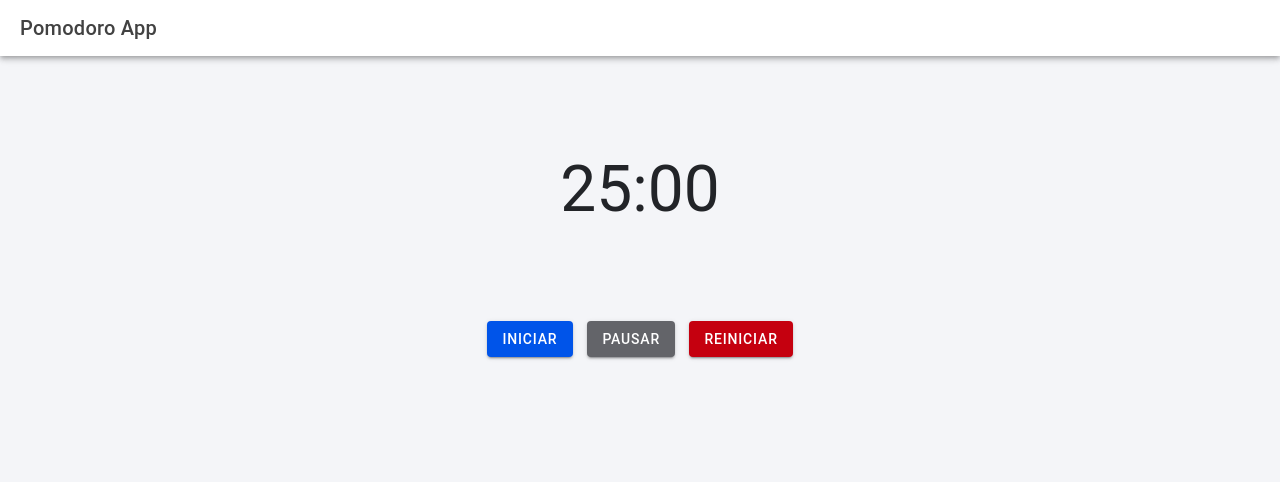
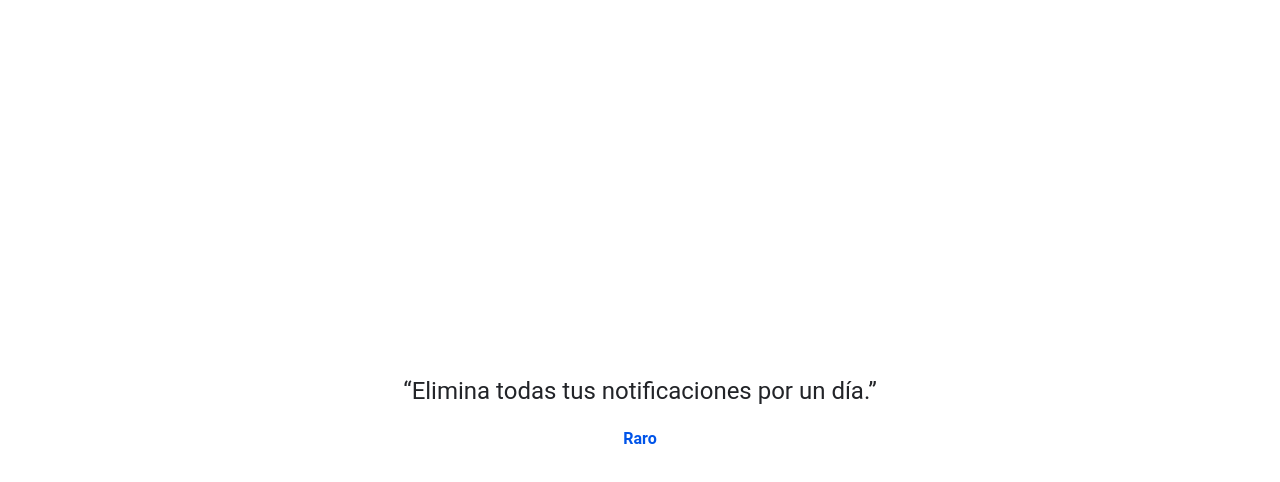
Before and after one commit to acorbaq/fruits-app, a React (Vite) app: page /home in a window 1280 px wide. Shown: the top 482 px of the page. Built offline with nearby package versions, Linux system fonts and the light colour scheme.

Commit message:
Añadido el componente WelcomeScreen y datos de consejos para la actividad del usuario

```diff
--- a/src/App.tsx
+++ b/src/App.tsx
@@ -2,6 +2,7 @@ import { Redirect, Route } from 'react-router-dom';
 import { IonApp, IonRouterOutlet, setupIonicReact } from '@ionic/react';
 import { IonReactRouter } from '@ionic/react-router';
 import Home from './pages/Home';
+import WelcomeScreen from './pages/WelcomeScreen';
 
 /* Core CSS required for Ionic components to work properly */
 import '@ionic/react/css/core.css';
@@ -37,16 +38,7 @@ setupIonicReact();
 
 const App: React.FC = () => (
   <IonApp>
-    <IonReactRouter>
-      <IonRouterOutlet>
-        <Route exact path="/home">
-          <Home />
-        </Route>
-        <Route exact path="/">
-          <Redirect to="/home" />
-        </Route>
-      </IonRouterOutlet>
-    </IonReactRouter>
+    <WelcomeScreen />
   </IonApp>
 );
 
--- /dev/null
+++ b/src/data/tips.json
@@ -0,0 +1,32 @@
+[
+  {
+    "id": "tip_001",
+    "text": "Concéntrate en una tarea a la vez.",
+    "collection": "Deep Work",
+    "rarity": "common"
+  },
+  {
+    "id": "tip_002",
+    "text": "Aplica la técnica Pomodoro cada mañana.",
+    "collection": "Pomodoro",
+    "rarity": "uncommon"
+  },
+  {
+    "id": "tip_003",
+    "text": "Elimina todas tus notificaciones por un día.",
+    "collection": "Digital Minimalism",
+    "rarity": "rare"
+  },
+  {
+    "id": "tip_004",
+    "text": "Haz 3 horas de trabajo profundo sin distracciones.",
+    "collection": "Deep Work",
+    "rarity": "super_rare"
+  },
+  {
+    "id": "tip_005",
+    "text": "Trabaja 7 días seguidos sin redes sociales.",
+    "collection": "Flow",
+    "rarity": "epic"
+  }
+]
--- /dev/null
+++ b/src/pages/WelcomeScreen.tsx
@@ -0,0 +1,143 @@
+// src/pages/WelcomeScreen.tsx
+import {
+  IonPage,
+  IonContent,
+  IonText,
+} from '@ionic/react';
+import { useEffect, useState } from 'react';
+import tips from '../data/tips.json'; // Asegúrate de tener un archivo JSON con las frases
+
+type Rarity = 'common' | 'uncommon' | 'rare' | 'super_rare' | 'epic';
+
+type Tip = {
+  id: string;
+  text: string;
+  collection: string;
+  rarity: Rarity;
+};
+
+const getRarityColor = (rarity: Rarity): string => {
+  switch (rarity) {
+    case 'common':
+      return 'medium';
+    case 'uncommon':
+      return 'success';
+    case 'rare':
+      return 'primary';
+    case 'super_rare':
+      return 'tertiary';
+    case 'epic':
+      return 'warning'; // puedes personalizar un color especial en theme/variables.css
+    default:
+      return 'medium';
+  }
+};
+
+const getRarityLabel = (rarity: Rarity): string => {
+  switch (rarity) {
+    case 'common':
+      return 'Común';
+    case 'uncommon':
+      return 'Poco común';
+    case 'rare':
+      return 'Raro';
+    case 'super_rare':
+      return 'Súper raro';
+    case 'epic':
+      return 'Épico';
+    default:
+      return '';
+  }
+};
+
+const rarityWeights: Record<Rarity, number> = {
+  common: 60,
+  uncommon: 25,
+  rare: 10,
+  super_rare: 4,
+  epic: 1,
+};
+
+function getWeightedRandomTip(tips: Tip[]): Tip {
+  const weightedTips: Tip[] = [];
+  tips.forEach(tip => {
+    const weight = rarityWeights[tip.rarity] || 1;
+    for (let i = 0; i < weight; i++) {
+      weightedTips.push(tip);
+    }
+  });
+  const randomIndex = Math.floor(Math.random() * weightedTips.length);
+  return weightedTips[randomIndex];
+}
+
+const WelcomeScreen = () => {
+  const [expired, setExpired] = useState(false);
+  const [tip, setTip] = useState<Tip | null>(null);
+
+  useEffect(() => {
+    const selectedTip = getWeightedRandomTip(tips);
+    setTip(selectedTip);
+
+    const timer = setTimeout(() => {
+      console.log('⏳ Tiempo agotado, ir a la siguiente pantalla...');
+      setExpired(true);
+      // Aquí luego usaremos router.push("/home")
+    }, 6000);
+
+    return () => clearTimeout(timer);
+  }, []);
+
+  const handleTap = () => {
+    console.log('✅ Frase desbloqueada por el usuario');
+    setExpired(true);
+    // Aquí luego guardaremos y navegaremos
+  };
+
+  return (
+    <IonPage>
+      <IonContent className="ion-padding" fullscreen>
+        <div
+          style={{
+            height: '100%',
+            display: 'flex',
+            alignItems: 'center',
+            justifyContent: 'center',
+            textAlign: 'center',
+            padding: '20px',
+          }}
+        >
+          {!expired ? (
+            tip && (
+              <>
+                <IonText
+                  color="dark"
+                  style={{ fontSize: '24px', cursor: 'pointer' }}
+                  onClick={handleTap}
+                >
+                  <p>“{tip.text}”</p>
+                  <span
+                    style={{
+                      display: 'block',
+                      marginTop: '8px',
+                      fontSize: '16px',
+                      fontWeight: 'bold',
+                      color: 'var(--ion-color-' + getRarityColor(tip.rarity) + ')',
+                    }}
+                  >
+                    {getRarityLabel(tip.rarity)}
+                  </span>
+                </IonText>
+              </>
+            )
+          ) : (
+            <IonText color="medium">
+              <p>Redirigiendo...</p>
+            </IonText>
+          )}
+        </div>
+      </IonContent>
+    </IonPage>
+  );
+};
+
+export default WelcomeScreen;
```
